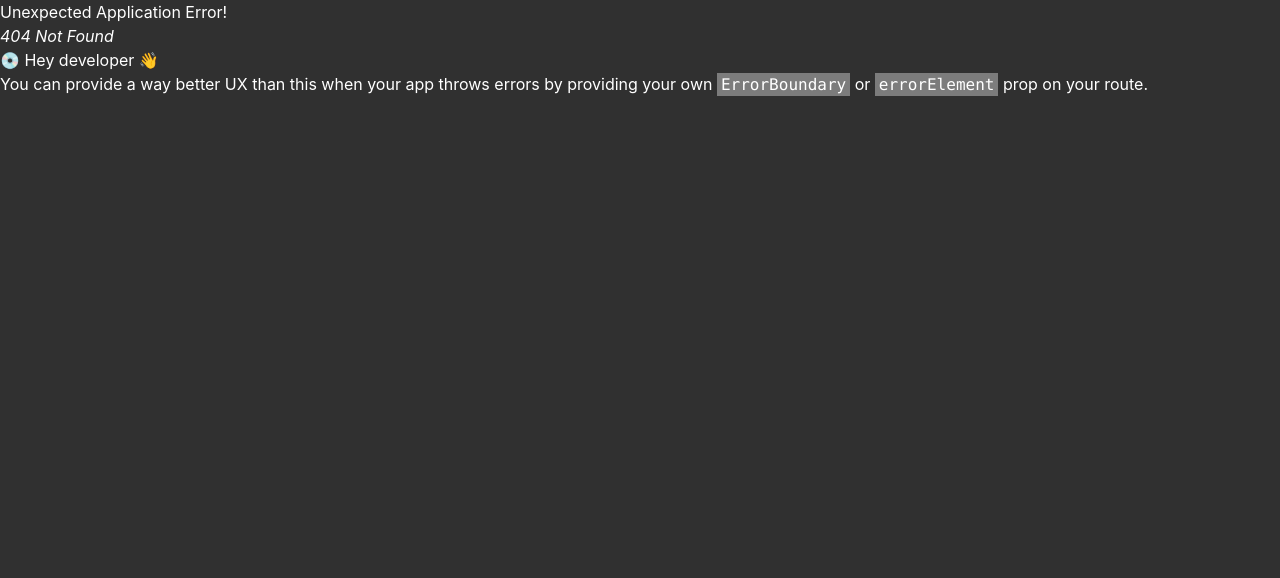
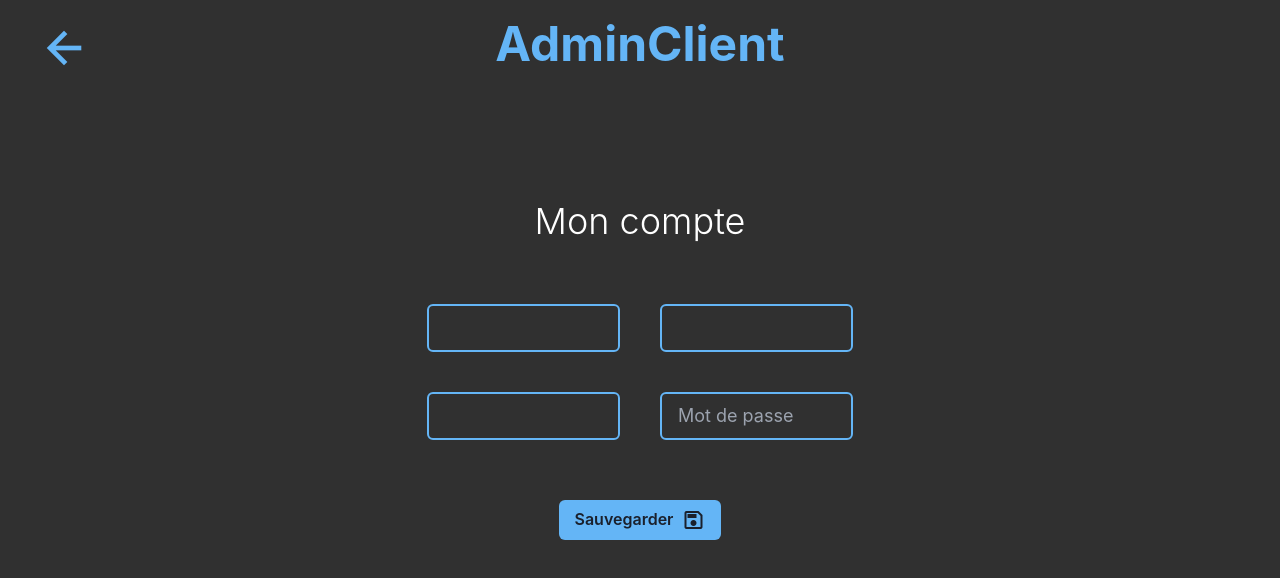
Before and after one commit to Waziio/AdminClient, a React (Vite) app in the folder front/: page /account in a window 1280 px wide. Before the commit this address had no page. Shown: the top 578 px of the page. Built offline with nearby package versions, Linux system fonts and the light colour scheme; no server answers.

Commit message:
update user infos page

```diff
--- a/front/src/App.css
+++ b/front/src/App.css
@@ -35,3 +35,11 @@ input[type="file"] {
 #client-infos {
   border: 2px solid #64b5f6;
 }
+
+#back-button {
+  transition: font-size 0.3s;
+}
+
+#back-button:hover {
+  font-size: 3.25rem;
+}
--- a/front/src/App.jsx
+++ b/front/src/App.jsx
@@ -7,6 +7,8 @@ import Signup from "./pages/Signup";
 import Home from "./pages/Home";
 import ClientService from "./services/ClientService";
 import Client from "./pages/Client";
+import Account from "./pages/Account";
+import UserService from "./services/UserService";
 
 const router = createBrowserRouter([
   { path: "/", element: <Navigate to="/client" replace /> },
@@ -32,7 +34,19 @@ const router = createBrowserRouter([
         const clientService = new ClientService();
         return clientService.getById(params?.id);
       } catch (err) {
-        console.log(err)
+        console.log(err);
+      }
+    },
+  },
+  {
+    path: "/account",
+    element: <Account></Account>,
+    loader: () => {
+      try {
+        const userService = new UserService();
+        return userService.getById(localStorage.getItem("id_user"));
+      } catch (err) {
+        console.log(err);
       }
     },
   },
--- /dev/null
+++ b/front/src/components/BackButtton.jsx
@@ -0,0 +1,18 @@
+import { useNavigate } from "react-router-dom";
+
+export default function BackButton() {
+  const navigate = useNavigate();
+  return (
+    <div id="menu-container" className="fixed top-6 left-10 right-0">
+      <span
+        id="back-button"
+        className="material-symbols-outlined text-primary text-5xl font-bold cursor-pointer"
+        onClick={() => {
+          navigate("/client");
+        }}
+      >
+        arrow_back
+      </span>
+    </div>
+  );
+}
--- a/front/src/components/MyMenu.jsx
+++ b/front/src/components/MyMenu.jsx
@@ -1,7 +1,15 @@
 import { Button, Menu, MenuButton, MenuDivider, MenuGroup, MenuItem, MenuList } from "@chakra-ui/react";
+import { Link, useNavigate } from "react-router-dom";
 
 // eslint-disable-next-line react/prop-types
 export default function MyMenu({ onOpen }) {
+  const navigate = useNavigate();
+
+  function logout() {
+    localStorage.clear();
+    navigate("/signin");
+  }
+
   return (
     <Menu closeOnSelect={true}>
       <MenuButton as={Button} bgColor={"primary"} leftIcon={<span className="material-symbols-outlined">menu</span>}>
@@ -15,10 +23,12 @@ export default function MyMenu({ onOpen }) {
         </MenuGroup>
         <MenuDivider />
         <MenuGroup title="Profil">
-          <MenuItem bgColor={"secondary"} icon={<span className="material-symbols-outlined">person</span>}>
-            Mon compte
-          </MenuItem>
-          <MenuItem bgColor={"secondary"} textColor={"red"} icon={<span className="material-symbols-outlined">logout</span>}>
+          <Link to={"/account"}>
+            <MenuItem bgColor={"secondary"} icon={<span className="material-symbols-outlined">person</span>}>
+              Mon compte
+            </MenuItem>
+          </Link>
+          <MenuItem bgColor={"secondary"} textColor={"red"} onClick={() => logout()} icon={<span className="material-symbols-outlined">logout</span>}>
             Se déconnecter
           </MenuItem>
         </MenuGroup>
--- /dev/null
+++ b/front/src/pages/Account.jsx
@@ -0,0 +1,47 @@
+import Title from "../components/title";
+import { Button, Heading } from "@chakra-ui/react";
+import MyInput from "../components/MyInput";
+import { useLoaderData } from "react-router-dom";
+import { useState } from "react";
+import UserService from "../services/UserService";
+import BackButton from "../components/BackButtton";
+
+export default function Account() {
+  const user = useLoaderData();
+  const [lastname, setLastname] = useState(user?.lastname);
+  const [firstname, setFirstname] = useState(user?.firstname);
+  const [email, setEmail] = useState(user?.mail);
+  const [password, setPassword] = useState("");
+
+  async function updateUser() {
+    const userService = new UserService();
+    const data = await userService.update(localStorage.getItem("id_user"), lastname, firstname, email, password);
+    if (data) {
+      // TODO : NOTIF SUCCESS
+      window.location.reload();
+    }
+  }
+
+  return (
+    <div id="account-page" className="h-screen flex flex-col items-center">
+      <BackButton></BackButton>
+      <div id="title-container" className="h-1/4 pt-5">
+        <Title></Title>
+      </div>
+      <div id="account-content" className="h-2/4 w-1/3 flex flex-col items-center justify-between">
+        <Heading fontWeight={"light"}>Mon compte</Heading>
+        <div id="account-form" className="grid grid-cols-2 gap-x-10 gap-y-10">
+          <MyInput onChange={(e) => setLastname(e.target.value)} value={lastname}></MyInput>
+          <MyInput onChange={(e) => setFirstname(e.target.value)} value={firstname}></MyInput>
+          <MyInput onChange={(e) => setEmail(e.target.value)} value={email}></MyInput>
+          <MyInput type={"password"} onChange={(e) => setPassword(e.target.value)} placeholder={"Mot de passe"}></MyInput>
+        </div>
+        <div id="btn-submit" className="h-1/4">
+          <Button bgColor={"primary"} rightIcon={<span className="material-symbols-outlined">save</span>} onClick={async () => await updateUser()}>
+            Sauvegarder
+          </Button>
+        </div>
+      </div>
+    </div>
+  );
+}
--- a/front/src/pages/Client.jsx
+++ b/front/src/pages/Client.jsx
@@ -4,6 +4,7 @@ import { Suspense } from "react";
 import { Spinner } from "@chakra-ui/react";
 import ClientInfos from "../components/ClientInfos";
 import ClientService from "../services/ClientService";
+import BackButton from "../components/BackButtton";
 
 export default function Client() {
   const client = useLoaderData();
@@ -20,6 +21,7 @@ export default function Client() {
 
   return (
     <div id="client-page" className="h-screen">
+        <BackButton></BackButton>
       <div id="title-container" className="h-1/4 pt-5">
         <Title></Title>
       </div>
--- a/front/src/pages/Signin.jsx
+++ b/front/src/pages/Signin.jsx
@@ -18,8 +18,11 @@ export default function Signin() {
       localStorage.setItem("accessToken", data?.token);
       localStorage.setItem("renewToken", data?.renew_token);
       localStorage.setItem("isConnected", true);
+      localStorage.setItem("id_user", data?.id);
+      localStorage.setItem("lastname", data?.lastname);
       localStorage.setItem("firstname", data?.firstname);
-      localStorage.setItem("lastname", data?.lastname);
+      localStorage.setItem("email", data?.mail);
+      console.log(data);
       navigate("/client");
     } else {
       // implement error notification
--- /dev/null
+++ b/front/src/services/UserService.js
@@ -0,0 +1,47 @@
+import axios from "axios";
+
+class UserService {
+  constructor() {
+    this.jwt = localStorage.getItem("accessToken");
+  }
+
+  async getById(id) {
+    try {
+      const result = await axios({
+        url: `http://localhost:8000/user/${id}`,
+        method: "GET",
+        headers: {
+          Authorization: `Bearer ${this.jwt}`,
+        },
+      });
+      return result.data;
+    } catch (err) {
+      console.log(err);
+      return false;
+    }
+  }
+
+  async update(id, lastname, firstname, email, password) {
+    try {
+      const result = await axios({
+        url: `http://localhost:8000/user/${id}`,
+        method: "PUT",
+        headers: {
+          Authorization: `Bearer ${this.jwt}`,
+        },
+        data: {
+          lastname: lastname,
+          firstname: firstname,
+          mail: email,
+          password: password,
+        },
+      });
+      return result.data;
+    } catch (err) {
+      console.log(err);
+      return false;
+    }
+  }
+}
+
+export default UserService;
```
Also changed, not shown: 1 other file (tests, documents, lock files or other folders).
